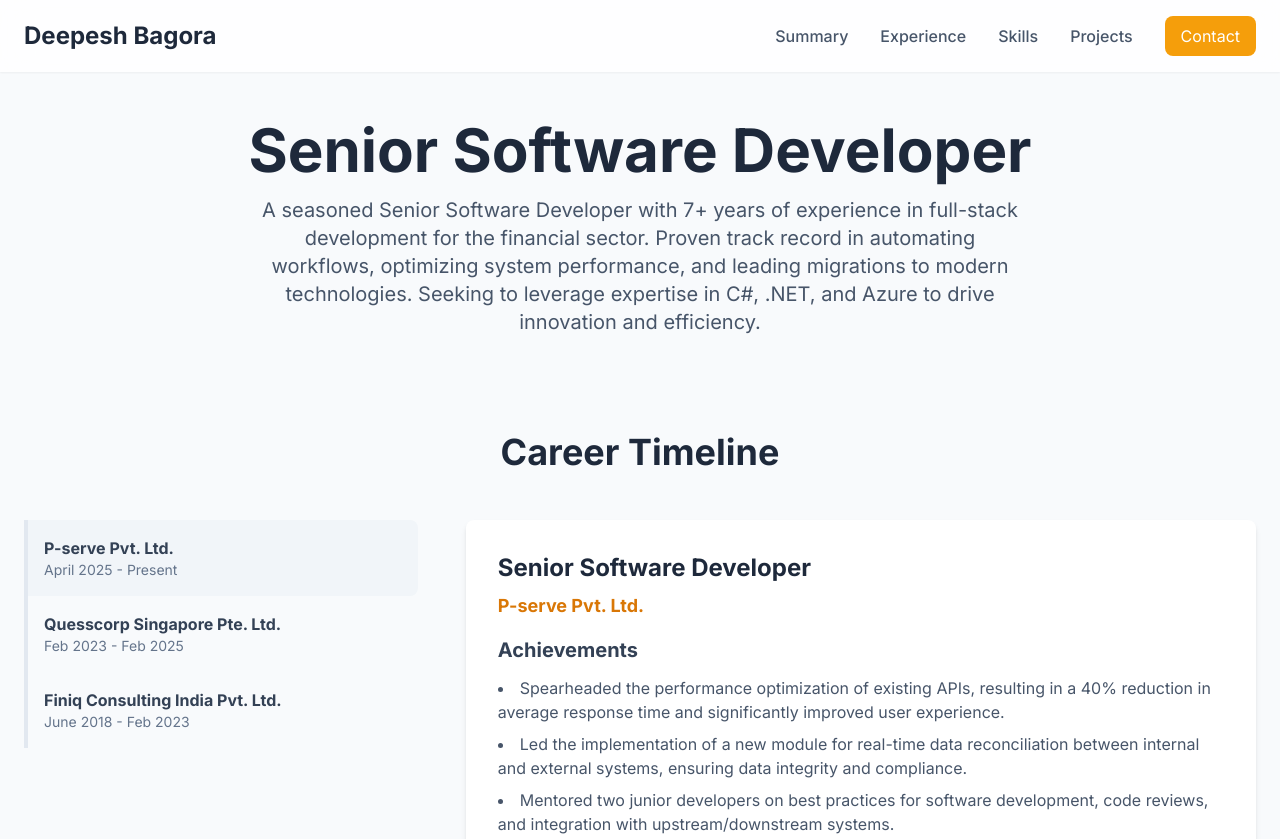
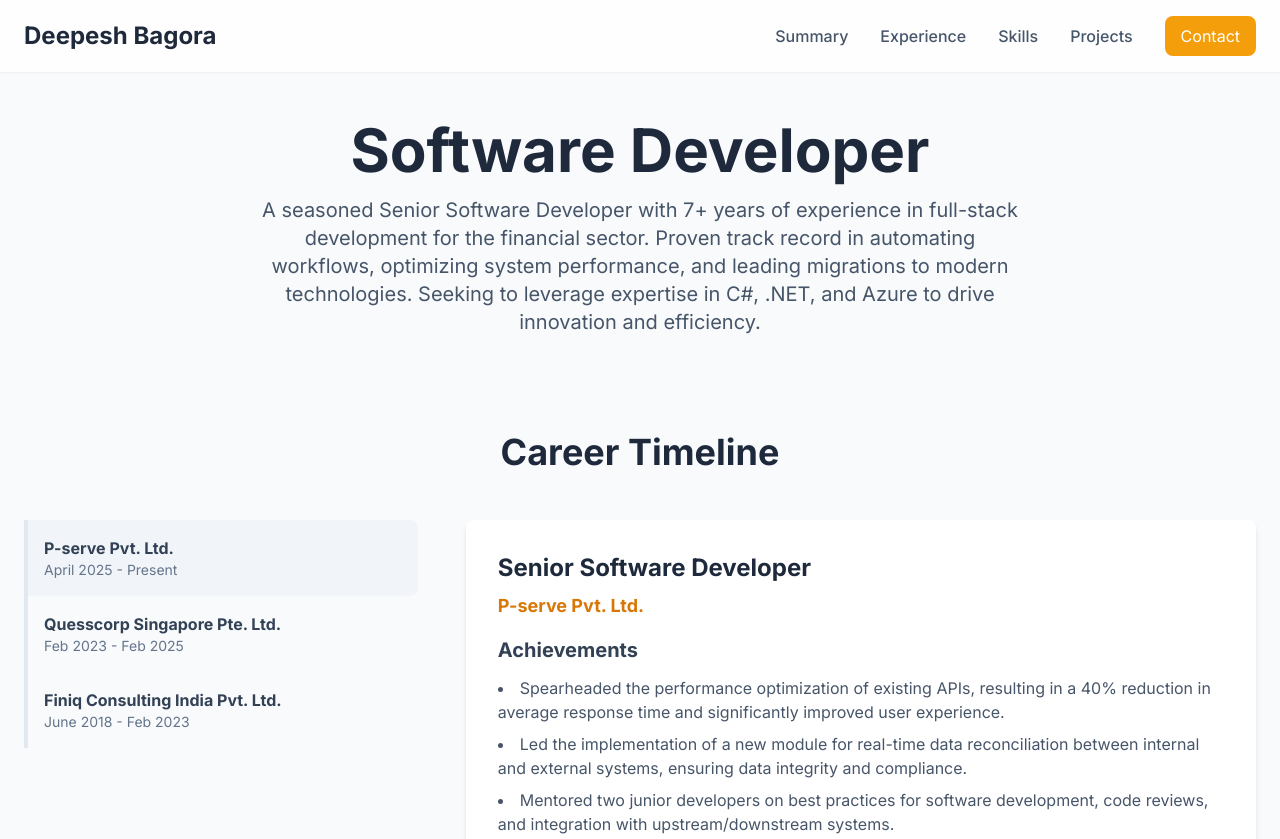
Before and after one commit to deepeshbagora/info, a plain HTML site: page Index.html in a window 1280 px wide. Shown: the top 839 px of the page. Drawn offline with nearby package versions, Linux system fonts and the light colour scheme.

Commit message:
Updated file to trigger one miore build

```diff
--- a/Index.html
+++ b/Index.html
@@ -3,7 +3,7 @@
 <head>
     <meta charset="UTF-8">
     <meta name="viewport" content="width=device-width, initial-scale=1.0">
-    <title>Deepesh Bagora - Senior Software Developer</title>
+    <title>Deepesh Bagora - Software Developer</title>
     <script src="https://cdn.tailwindcss.com"></script>
     <script src="https://cdn.jsdelivr.net/npm/chart.js"></script>
     <link rel="preconnect" href="https://fonts.googleapis.com">
@@ -88,7 +88,7 @@
     <main class="container mx-auto px-6 py-12">
 
         <section id="summary" class="text-center mb-24">
-            <h1 class="text-5xl md:text-6xl font-bold text-slate-800 mb-4">Senior Software Developer</h1>
+            <h1 class="text-5xl md:text-6xl font-bold text-slate-800 mb-4">Software Developer</h1>
             <p class="text-lg md:text-xl text-slate-600 max-w-3xl mx-auto">
                 A seasoned Senior Software Developer with 7+ years of experience in full-stack development for the financial sector. Proven track record in automating workflows, optimizing system performance, and leading migrations to modern technologies. Seeking to leverage expertise in C#, .NET, and Azure to drive innovation and efficiency.
             </p>
```
